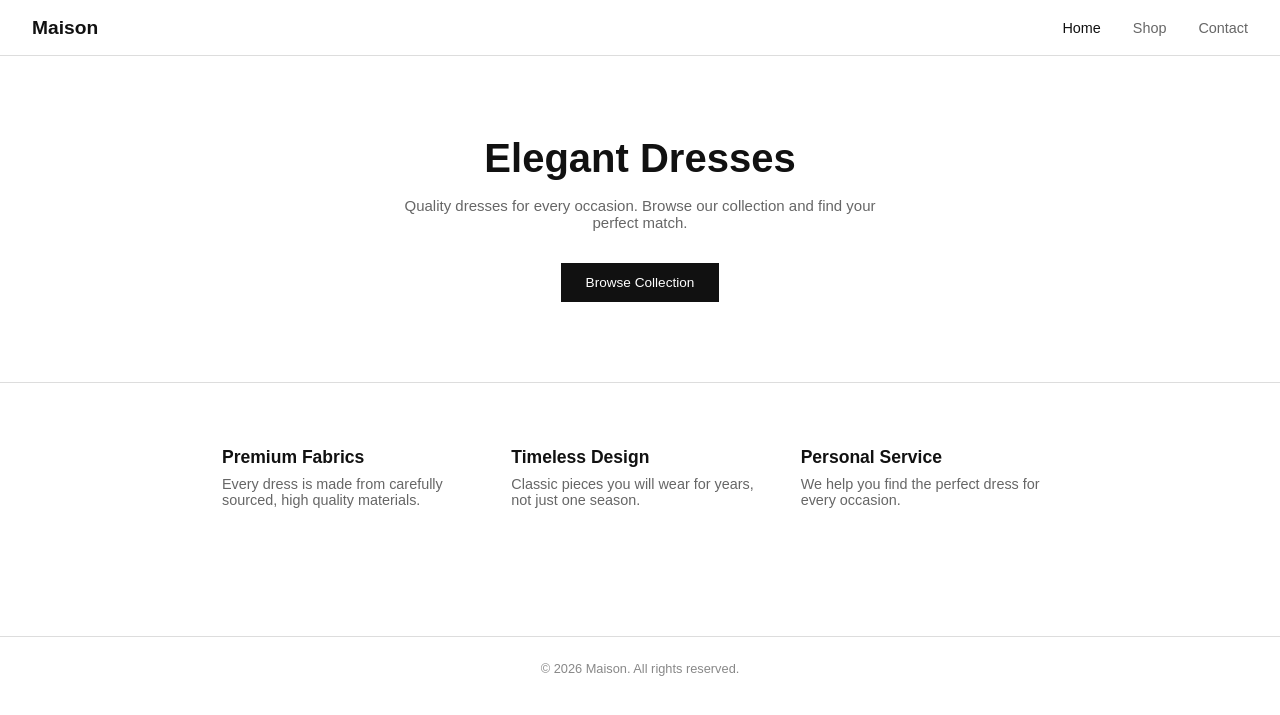
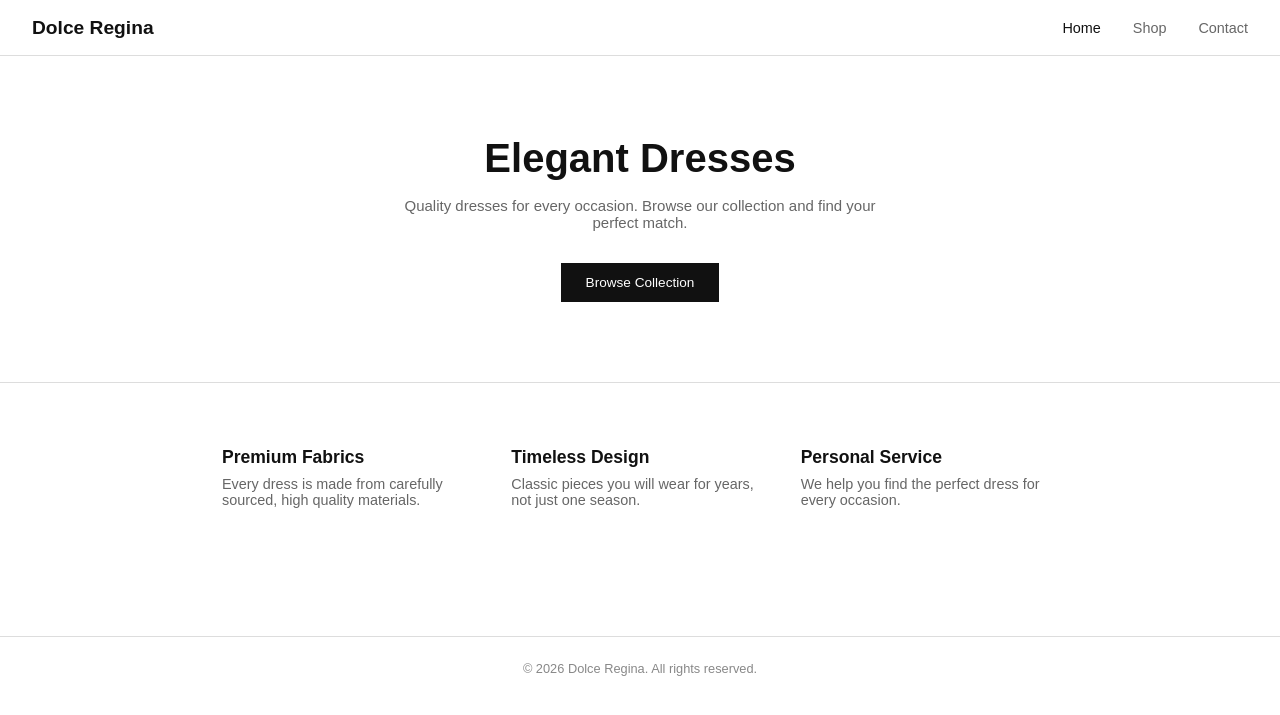
Before and after one commit to Spac3y/Proiect-BD, a Flask app: page / in a window 1280 px wide. Shown: the top 715 px of the page. Run offline with Flask 3, Linux system fonts and the light colour scheme; some libraries are stand-ins or nearby versions.

Commit message:
Update store name

```diff
--- a/templates/index.html
+++ b/templates/index.html
@@ -4,7 +4,7 @@
 <head>
 	<meta charset="UTF-8">
 	<meta name="viewport" content="width=device-width, initial-scale=1.0">
-	<title>Maison — Elegant Dresses</title>
+	<title>Dolce Regina — Elegant Dresses</title>
 	<link rel="stylesheet" href="{{ url_for('static', filename='style.css') }}">
 	<script src="{{ url_for('static', filename='script.js') }}" defer ></script>
 	<style>
@@ -51,7 +51,7 @@
 
 <body>
 	<nav>
-		<span class="logo">Maison</span>
+		<span class="logo">Dolce Regina</span>
 		<ul>
 			<li><a href="/" class="active">Home</a></li>
 			<li><a href="shop">Shop</a></li>
@@ -81,7 +81,7 @@
 	</div>
 
 	<footer>
-		<p>© 2026 Maison. All rights reserved.</p>
+		<p>© 2026 Dolce Regina. All rights reserved.</p>
 	</footer>
 </body>
 
```
